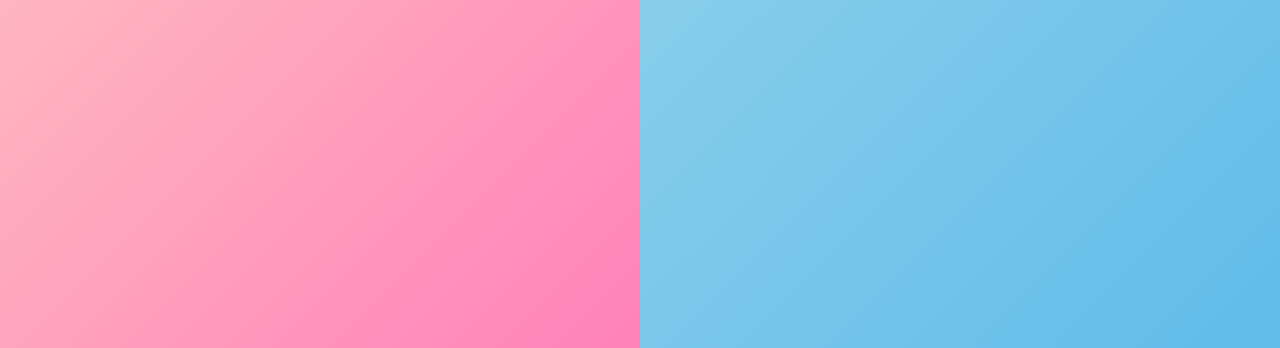
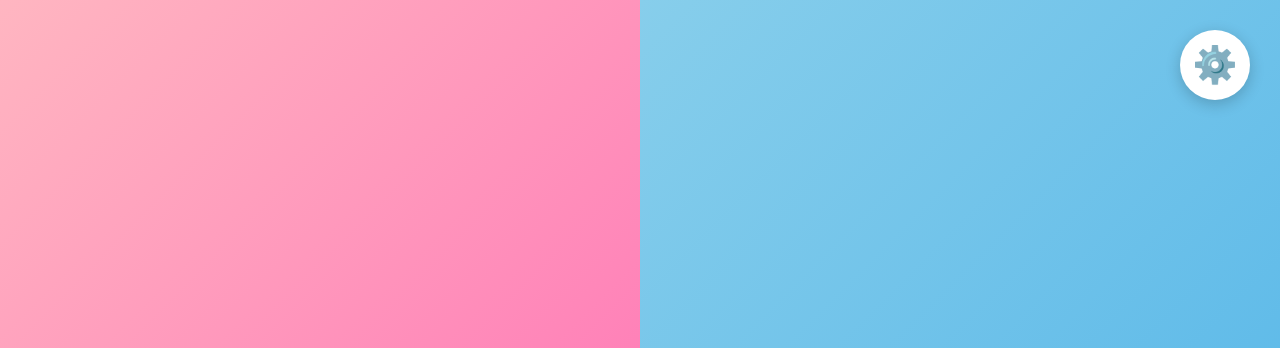
Before and after one commit to GomSon-E/flexibot-kes2025, a plain HTML site: page UI/index.html in a window 1280 px wide. Shown: the top 348 px of the page. Drawn offline with Linux system fonts and the light colour scheme.

Commit message:
UPDATE : Control Page Button

```diff
--- a/UI/index.html
+++ b/UI/index.html
@@ -27,6 +27,7 @@
             display: flex;
             height: 100vh;
             gap: 0;
+            position: relative;
         }
 
         .main-button {
@@ -56,6 +57,28 @@
             text-align: center;
             text-shadow: 3px 3px 6px rgba(0,0,0,0.2);
             font-weight: bold;
+        }
+
+        /* 우상단 제어 버튼 */
+        .control-button {
+            position: fixed;
+            top: 30px;
+            right: 30px;
+            width: 70px;
+            height: 70px;
+            background: white;
+            border: none;
+            border-radius: 50%;
+            font-size: 36px;
+            cursor: pointer;
+            box-shadow: 0 4px 15px rgba(0,0,0,0.2);
+            transition: all 0.3s;
+            z-index: 1000;
+        }
+
+        .control-button:hover {
+            transform: scale(1.1) rotate(90deg);
+            box-shadow: 0 6px 20px rgba(0,0,0,0.3);
         }
 
         /* 서브 페이지 */
@@ -165,6 +188,9 @@
 </head>
 <body>
     <div class="container">
+        <!-- 우상단 제어 버튼 -->
+        <button class="control-button" onclick="goToControl()">⚙️</button>
+
         <!-- 메인 페이지 -->
         <div id="mainPage" class="main-page">
             <div class="main-button" onclick="showPage('lego')">
@@ -415,6 +441,10 @@
             const from = legoPage.classList.contains('active') ? 'lego' : 'block';
             window.location.href = `/camera?title=${encodeURIComponent(title)}&from=${from}`;
         }
+
+        function goToControl() {
+            window.location.href = '/control';
+        }
     </script>
 </body>
 </html>
```
